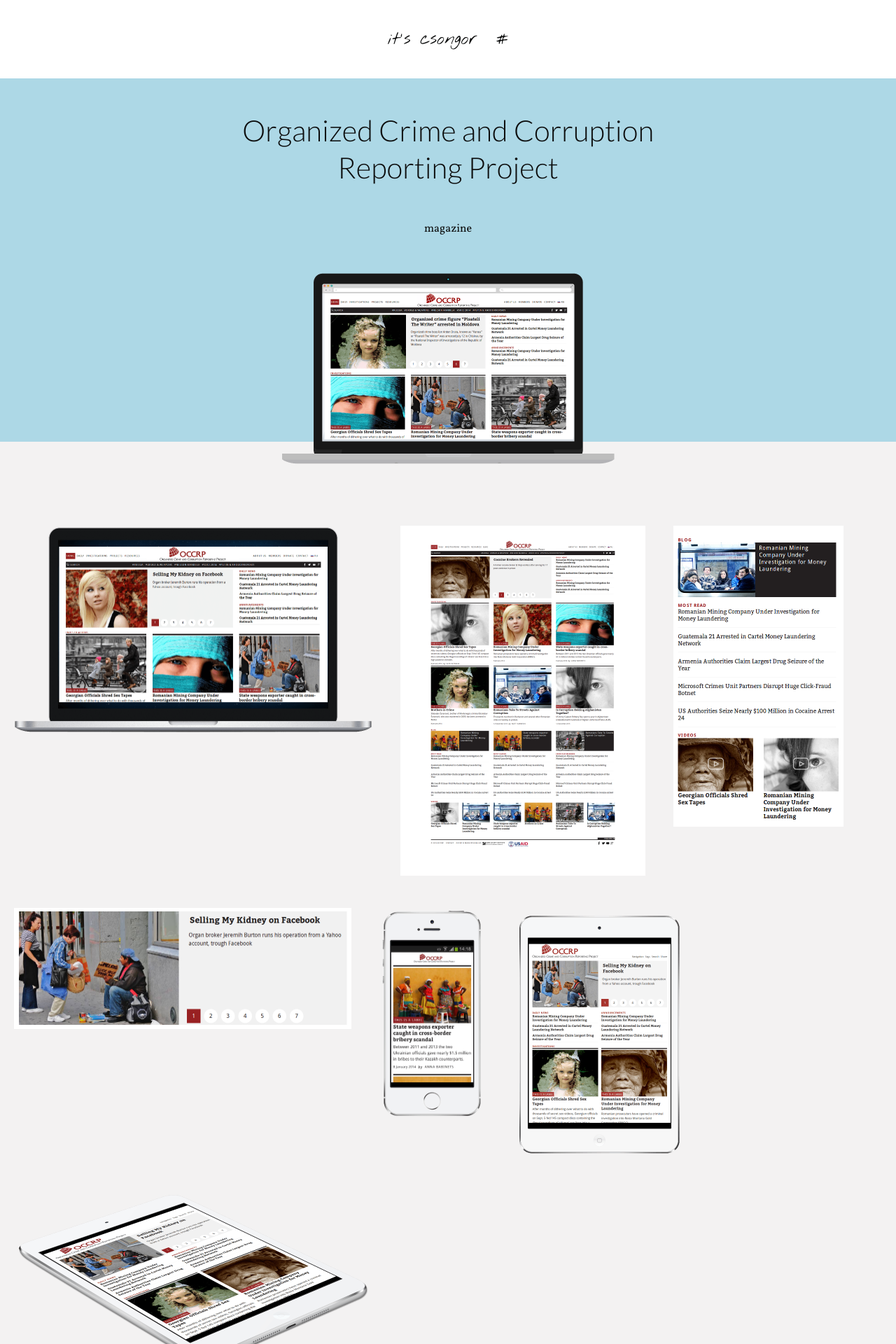
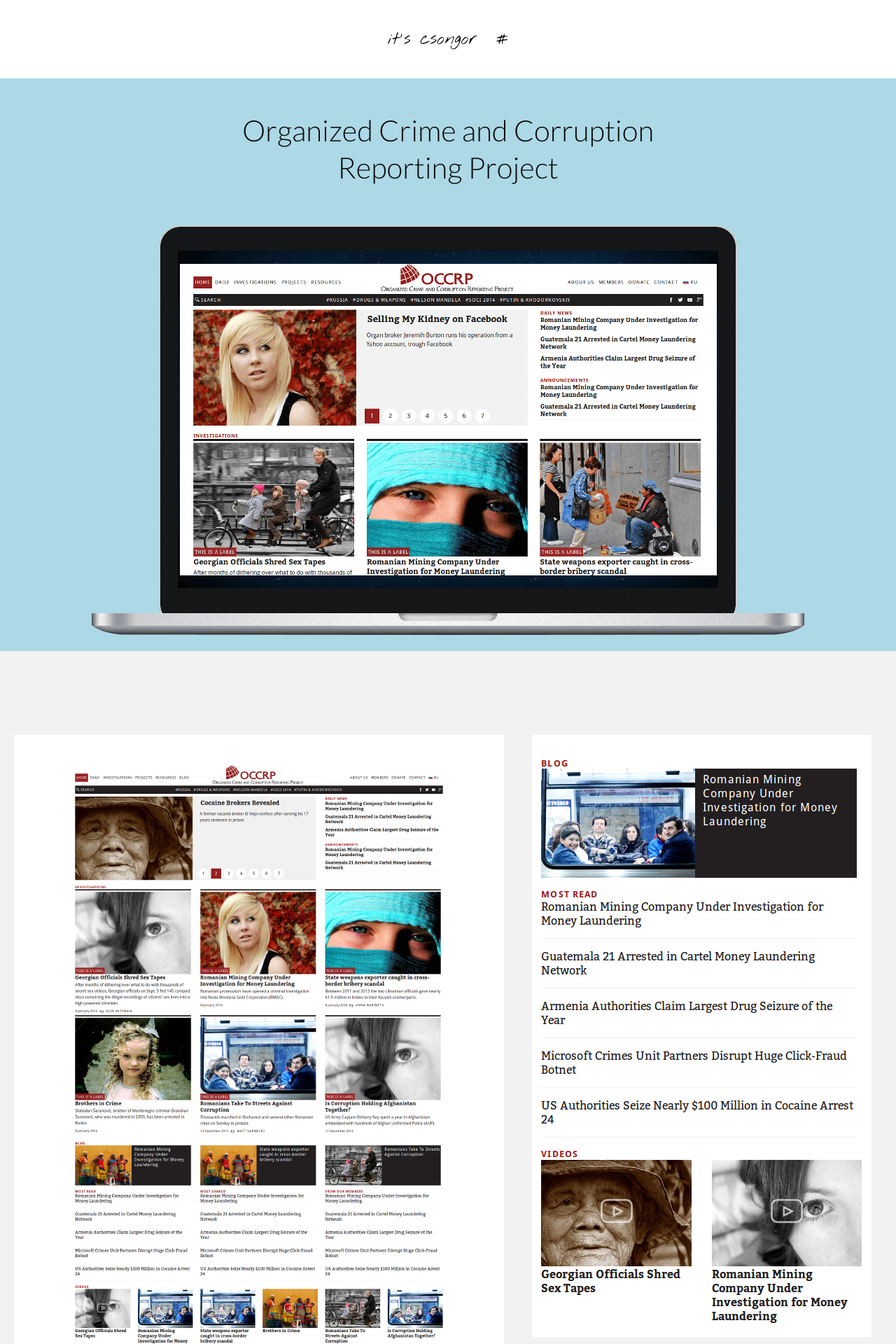
Before and after one commit to metamn/cs3b, a Jekyll site: the page built from _posts/2014-03-03-occrp.html, in a window 1280 px wide. Shown: the top 1920 px of the page at 70% size. Built offline with Jekyll 4.4.1, drawn with Linux system fonts in a browser that asks for light colours; nearby versions of some CDN libraries.

Commit message:
All technology is set up

```diff
--- a/_posts/2014-03-03-occrp.html
+++ b/_posts/2014-03-03-occrp.html
@@ -1,9 +1,7 @@
 ---
 layout: default
 title: Organized Crime and Corruption Reporting Project
-subtitle: magazine
 images:
-  - desktop: occrp-desktop.png
   - desktop: occrp-mbp.png
   - desktop: occrp-frontpage-full.png
   - desktop: occrp-frontpage-bottom.png
--- a/assets/styles/screen.css
+++ b/assets/styles/screen.css
@@ -39,7 +39,7 @@
 padding: $gutter/2 $gutter;
 @include border-radius($gutter/2);
 */ }
-html body .content article.intro figure { left: 50%; -webkit-transform: translateX(-50%); -moz-transform: translateX(-50%); -ms-transform: translateX(-50%); -o-transform: translateX(-50%); transform: translateX(-50%); text-align: center; position: relative; top: 2.5em; }
+html body .content article.intro figure { left: 50%; -webkit-transform: translateX(-50%); -moz-transform: translateX(-50%); -ms-transform: translateX(-50%); -o-transform: translateX(-50%); transform: translateX(-50%); text-align: center; position: relative; }
 html body .content article.intro figure img { max-width: 100%; }
 html body .content article.intro figure figcaption { display: none; }
 html body .content article.body { background: #f3f2f2; }
--- a/assets/styles/structures/content.scss
+++ b/assets/styles/structures/content.scss
@@ -36,7 +36,6 @@
       @include figure;
       @include center(horizontal);
       position: relative;
-      top: $gutter*2;
     }
   }
 
```
Also changed, not shown: 3 other files.
